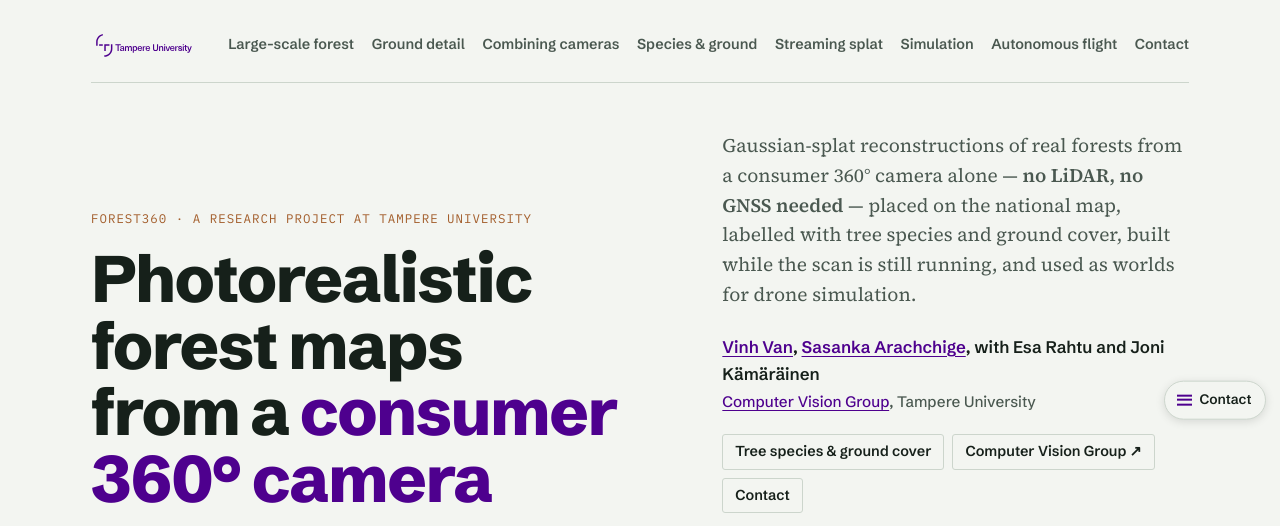
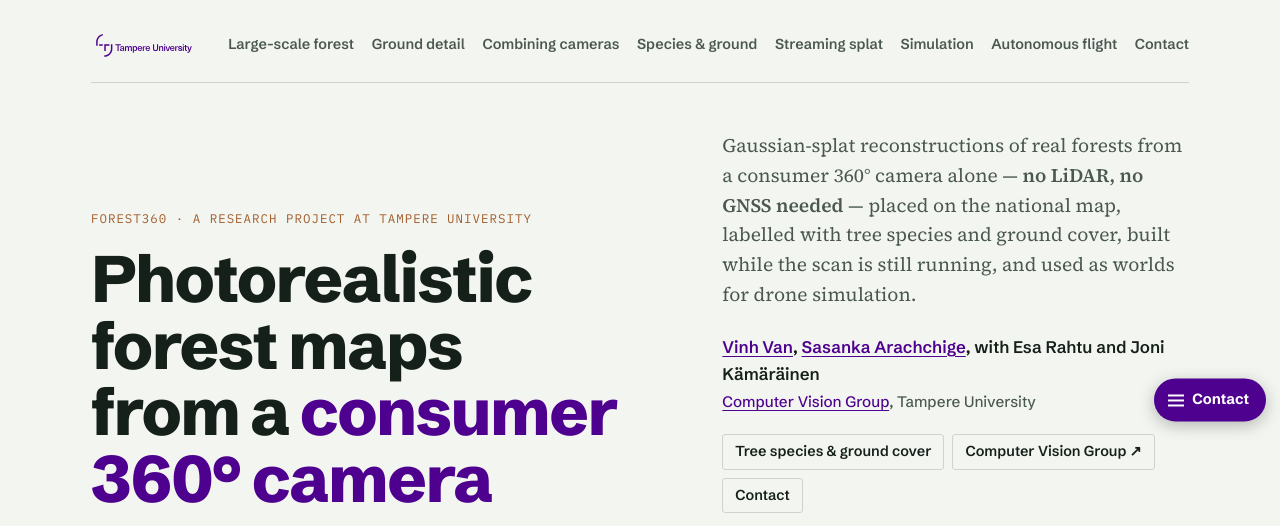
Before and after one commit to forest360/forest360.github.io, a plain HTML site: page index.html in a window 1280 px wide. Shown: the top 526 px of the page. Drawn offline with Linux system fonts and the light colour scheme.

Commit message:
Section menu button: filled purple so it stands out

```diff
--- a/index.html
+++ b/index.html
@@ -239,12 +239,12 @@ button.copy:hover { border-color: var(--accent); }
    narrower: a pill on the right edge (bottom-right on phones) that opens the list */
 html { scroll-behavior: smooth; }
 .sidenav { position: fixed; z-index: 30; font-family: var(--f-display); }
-.sn-toggle { display: inline-flex; align-items: center; gap: 0.5rem; max-width: 15rem; font: inherit; font-weight: 600; font-size: 0.86rem;
-  color: var(--ink); background: var(--paper); border: 1px solid var(--rule); border-radius: 999px; padding: 0.45rem 0.85rem 0.45rem 0.7rem;
-  box-shadow: 0 2px 10px rgb(0 0 0 / 0.12); cursor: pointer; }
-.sn-toggle:hover { border-color: var(--accent); }
-.sn-ico { width: 0.95rem; height: 0.7rem; flex: none; background: linear-gradient(currentColor 0 0) top / 100% 2px no-repeat,
-  linear-gradient(currentColor 0 0) center / 100% 2px no-repeat, linear-gradient(currentColor 0 0) bottom / 100% 2px no-repeat; color: var(--accent); }
+.sn-toggle { display: inline-flex; align-items: center; gap: 0.55rem; max-width: 16rem; font: inherit; font-weight: 700; font-size: 0.92rem;
+  color: var(--chip-fg); background: var(--accent); border: 0; border-radius: 999px; padding: 0.6rem 1.05rem 0.6rem 0.85rem;
+  box-shadow: 0 4px 16px rgb(0 0 0 / 0.25); cursor: pointer; }
+.sn-toggle:hover { filter: brightness(1.12); }
+.sn-ico { width: 1rem; height: 0.75rem; flex: none; background: linear-gradient(currentColor 0 0) top / 100% 2px no-repeat,
+  linear-gradient(currentColor 0 0) center / 100% 2px no-repeat, linear-gradient(currentColor 0 0) bottom / 100% 2px no-repeat; }
 .sn-cur { white-space: nowrap; overflow: hidden; text-overflow: ellipsis; }
 .sn-list { list-style: none; margin: 0; padding: 0.15rem 0; display: grid; gap: 0.05rem; border-left: 1px solid var(--rule); }
 .sn-list a { position: relative; display: block; padding: 0.28rem 0 0.28rem 0.85rem; font-size: 0.86rem; font-weight: 600; line-height: 1.3;
```
